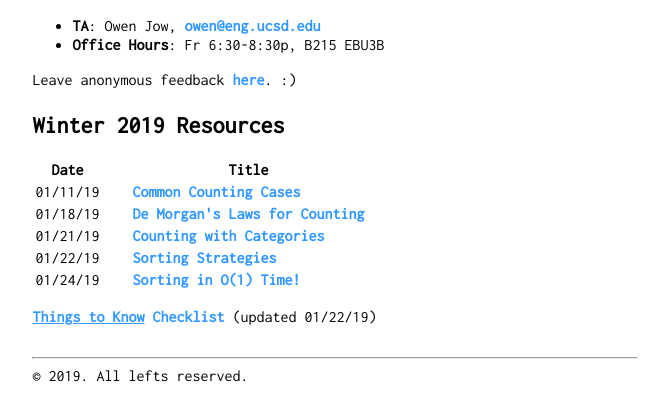
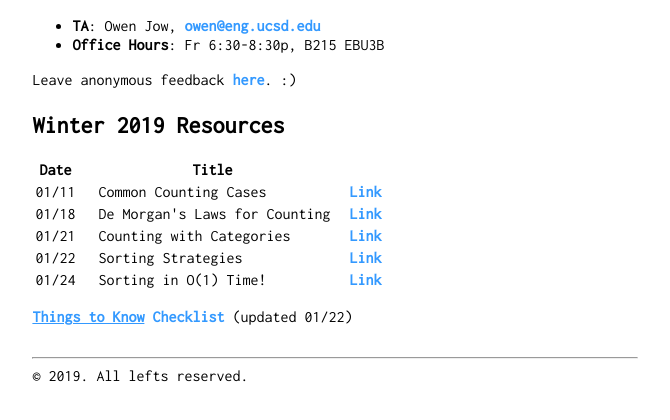
Before and after one commit to ohjay/cse21, a plain HTML site: page index.html in a window 1280 px wide. Shown: the part 168-588 px from the top of the page, without its empty margins (285-955 px from the left). Drawn offline with Linux system fonts and the light colour scheme.

Commit message:
straighten

```diff
--- a/assets/style.css
+++ b/assets/style.css
@@ -10,7 +10,11 @@ body {
 }
 
 th, td {
-  padding-right: 30px;
+  padding-right: 20px;
+}
+
+td + td {
+  padding-right: 16px;
 }
 
 li, th, td {
--- a/index.html
+++ b/index.html
@@ -29,20 +29,30 @@
     <h2 style="margin-top: 1em">Winter 2019 Resources</h2>
     <table>
       <tr><th>Date</th><th>Title</th></tr>
-      <tr><td>01/11/19</td>
-        <td><a href="notes/week1_counting.pdf">Common Counting Cases</a></td></tr>
-      <tr><td>01/18/19</td>
-        <td><a href="notes/week2_tip">De Morgan's Laws for Counting</a></td></tr>
-      <tr><td>01/21/19</td>
-        <td><a href="notes/week2_categories">Counting with Categories</a></td></tr>
-      <tr><td>01/22/19</td>
-        <td><a href="notes/week3_sorting.pdf">Sorting Strategies</a></td></tr>
-      <tr><td>01/24/19</td>
-        <td><a href="http://www.dangermouse.net/esoteric/intelligentdesignsort.html">Sorting in O(1) Time!</a></td></tr>
+      <tr>
+        <td>01/11</td>
+        <td>Common Counting Cases</td>
+        <td><a href="notes/week1_counting.pdf">Link</a></td></tr>
+      <tr>
+        <td>01/18</td>
+        <td>De Morgan's Laws for Counting</td>
+        <td><a href="notes/week2_tip">Link</a></td></tr>
+      <tr>
+        <td>01/21</td>
+        <td>Counting with Categories</td>
+        <td><a href="notes/week2_categories">Link</a></td></tr>
+      <tr>
+        <td>01/22</td>
+        <td>Sorting Strategies</td>
+        <td><a href="notes/week3_sorting.pdf">Link</a></td></tr>
+      <tr>
+        <td>01/24</td>
+        <td>Sorting in O(1) Time!</td>
+        <td><a href="http://www.dangermouse.net/esoteric/intelligentdesignsort.html">Link</a></td></tr>
     </table>
 
     <p><a href="notes/wi19_checklist.txt">
-      <u>Things to Know</u> Checklist</a> (updated 01/22/19)</p>
+      <u>Things to Know</u> Checklist</a> (updated 01/22)</p>
 
     <hr align="left" style="margin-top: 2em" />
     &copy; 2019. All lefts reserved.
```
